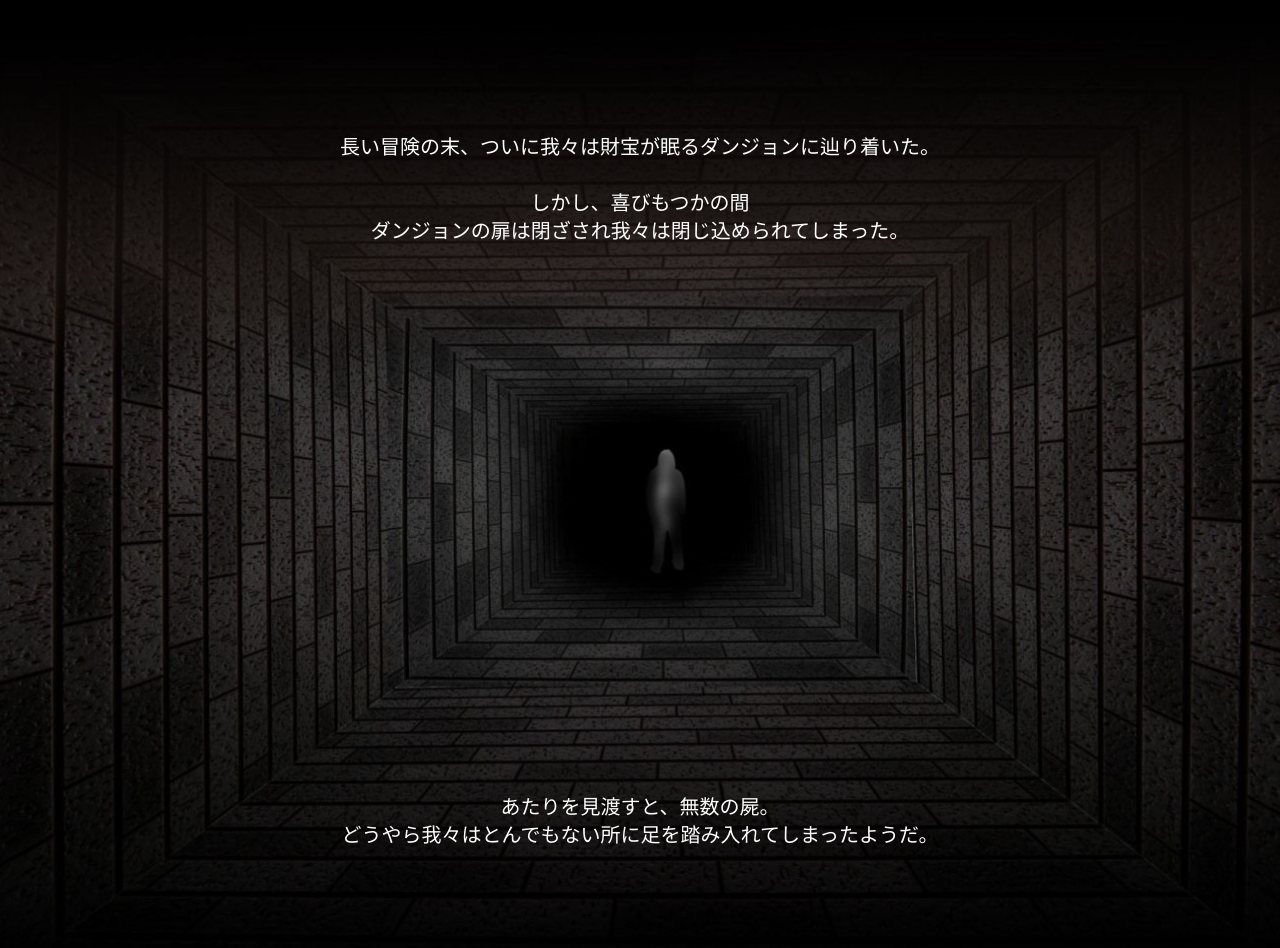
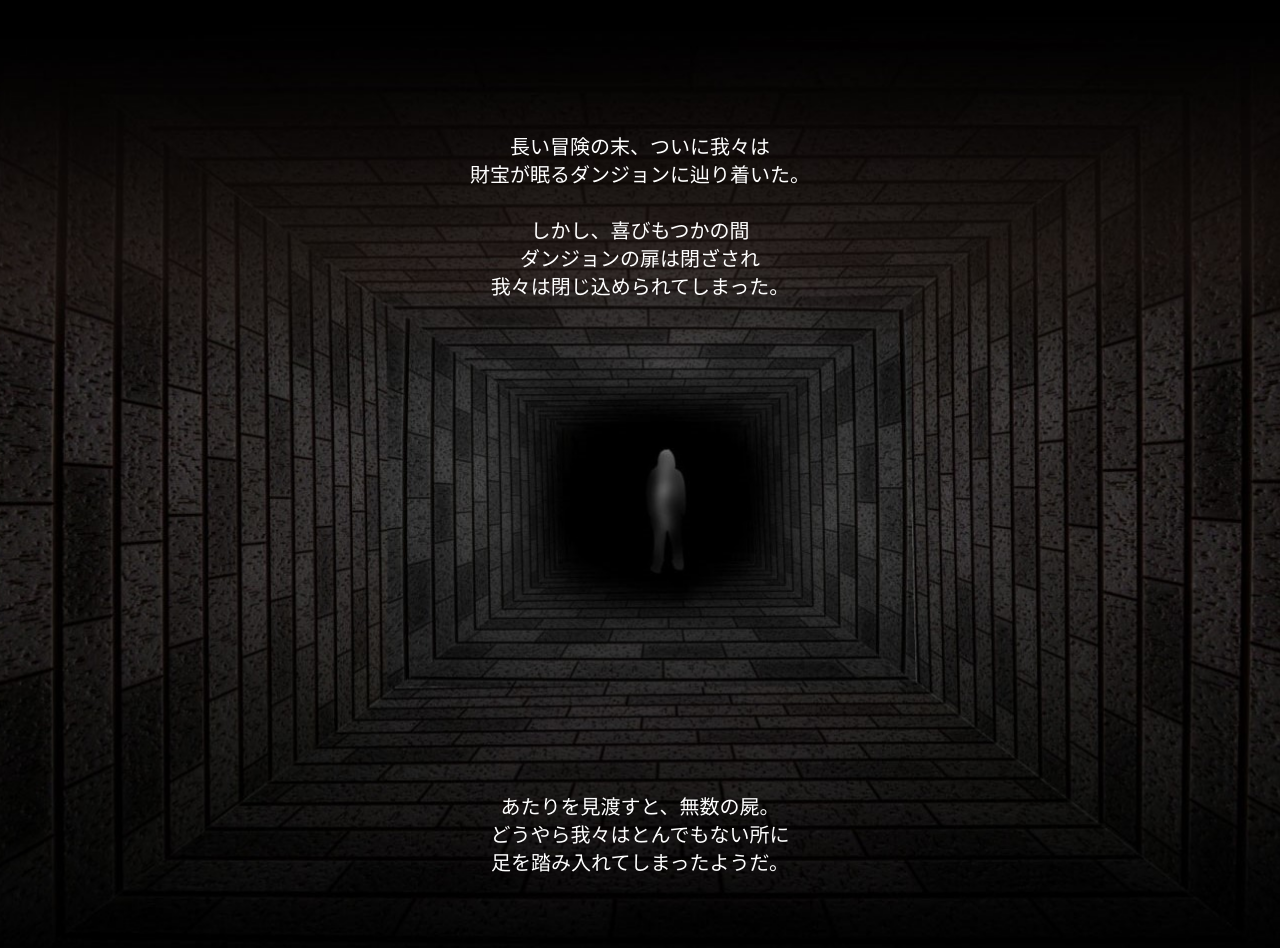
Before and after one commit to KazukiYoza/treasure-dungeon, a plain HTML site: page index.html in a window 1280 px wide. Shown: the part 600-1548 px from the top of the page. Drawn offline with nearby package versions, Linux system fonts and the light colour scheme.

Commit message:
Update index.html

```diff
--- a/index.html
+++ b/index.html
@@ -37,13 +37,13 @@
     <!-- 導入部分 -->
     <div class="introduction">
             <div class="txt">
-                <p class="effect-fade">長い冒険の末、ついに我々は財宝が眠るダンジョンに辿り着いた。<br><br>
-                しかし、喜びもつかの間<br>ダンジョンの扉は閉ざされ我々は閉じ込められてしまった。
+                <p class="effect-fade">長い冒険の末、ついに我々は<br>財宝が眠るダンジョンに辿り着いた。<br><br>
+                しかし、喜びもつかの間<br>ダンジョンの扉は閉ざされ<br>我々は閉じ込められてしまった。
                 </p>
             </div>
             <div class="txt">
                 <p class="effect-fade">あたりを見渡すと、無数の屍。<br>
-                どうやら我々はとんでもない所に足を踏み入れてしまったようだ。
+                どうやら我々はとんでもない所に<br>足を踏み入れてしまったようだ。
 
                 </p>
             </div>
```
